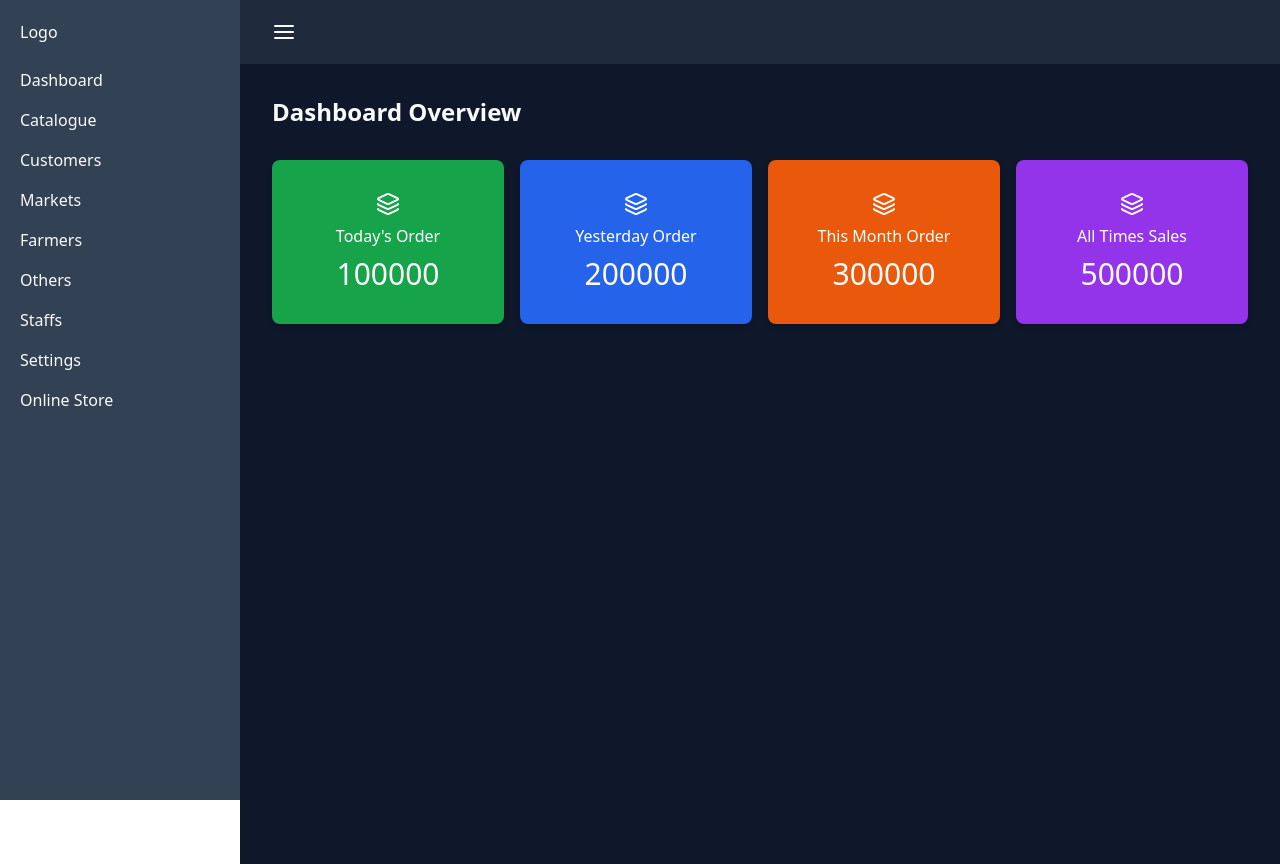
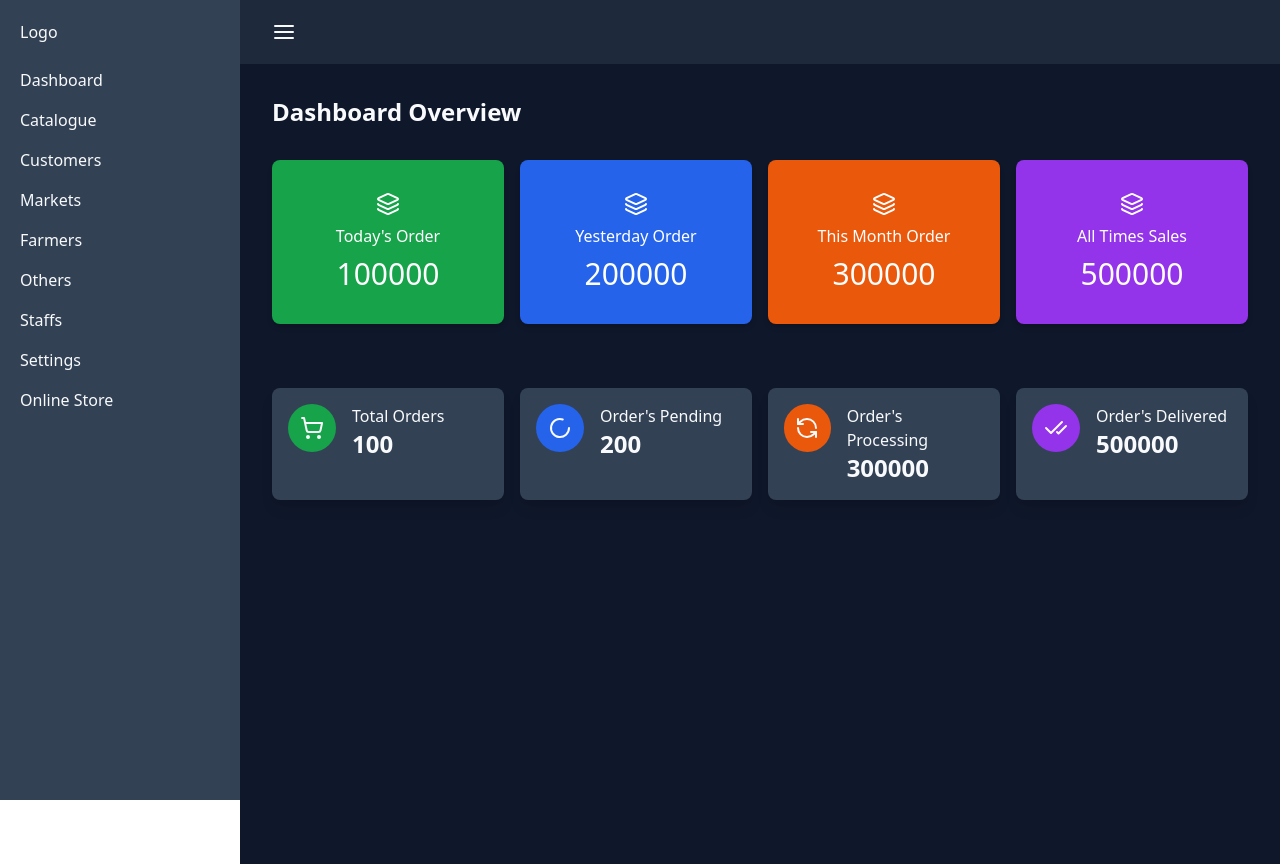
Before and after one commit to AdelekeOfAfrica/ecommerce-typescript, a Next.js app: page /dashboard in a window 1280 px wide. Built offline with nearby package versions, Linux system fonts and the light colour scheme.

Commit message:
designed the small cards, that show the sales summary

```diff
--- a/app/(back-end)/dashboard/page.jsx
+++ b/app/(back-end)/dashboard/page.jsx
@@ -1,12 +1,14 @@
 import Heading from '@/components/backoffice/Heading.jsx';
 import React from 'react';
 import LargeCards from '@/components/backoffice/LargeCards.jsx';
+import SmallCards from '@/components/backoffice/SmallCards.jsx';
 
 export default function page() {
   return (
     <div>
       <Heading title="Dashboard Overview"/>
       <LargeCards />
+      <SmallCards />
     </div>
   )
 }
--- /dev/null
+++ b/components/backoffice/SmallCard.jsx
@@ -0,0 +1,27 @@
+import React from 'react';
+import { ShoppingCart } from 'lucide-react';
+
+export default function SmallCard({data}) {
+
+    const {
+        title,
+        number,
+        iconBg,
+        icon:Icon,
+
+
+    }= data;
+  return (
+    <div className="rounded-lg shadow-lg bg-slate-700 p-4">
+      <div className="flex space-x-4">
+        <div className={`w-12 h-12 ${iconBg} rounded-full flex items-center justify-center`}>
+          <Icon className="" />
+        </div>
+        <div>
+          <p className="">{title}</p>
+          <h3 className="text-2xl font-bold">{number}</h3>
+        </div>
+      </div>
+    </div>
+  );
+}
--- /dev/null
+++ b/components/backoffice/SmallCards.jsx
@@ -0,0 +1,59 @@
+import React from 'react'
+import SmallCard from './SmallCard'
+import { CheckCheck, Loader2, RefreshCcw, ShoppingCart } from 'lucide-react'
+
+export default function SmallCards() {
+    const OrderrStatus=[
+        {
+
+            title:"Total Orders",
+            number:"100",
+            iconBg:"bg-green-600",
+            icon:ShoppingCart
+
+
+        },
+        {
+
+            title:"Order's Pending",
+            number:200,
+            iconBg:"bg-blue-600",
+            icon:Loader2
+
+
+        },
+        {
+
+            title:"Order's Processing",
+            number:300000,
+            iconBg:"bg-orange-600",
+            icon:RefreshCcw
+
+
+        },
+
+        {
+
+            title:"Order's Delivered",
+            number:500000,
+            iconBg:"bg-purple-600",
+            icon:CheckCheck
+
+
+        }
+    ]
+  return (
+    <div className="grid grid-cols-1 sm:grid-cols-2 md:grid-cols-3 lg:grid-cols-4 gap-4 py-8">
+
+        {/* cards */}
+       {
+        OrderrStatus.map((data,i)=>{
+            return(
+                <SmallCard data={data}/>
+            )
+        })
+       }
+
+    </div>
+  )
+}
```
Also changed, not shown: components/backoffice/LargeCard.jsx (line endings or trailing spaces).
